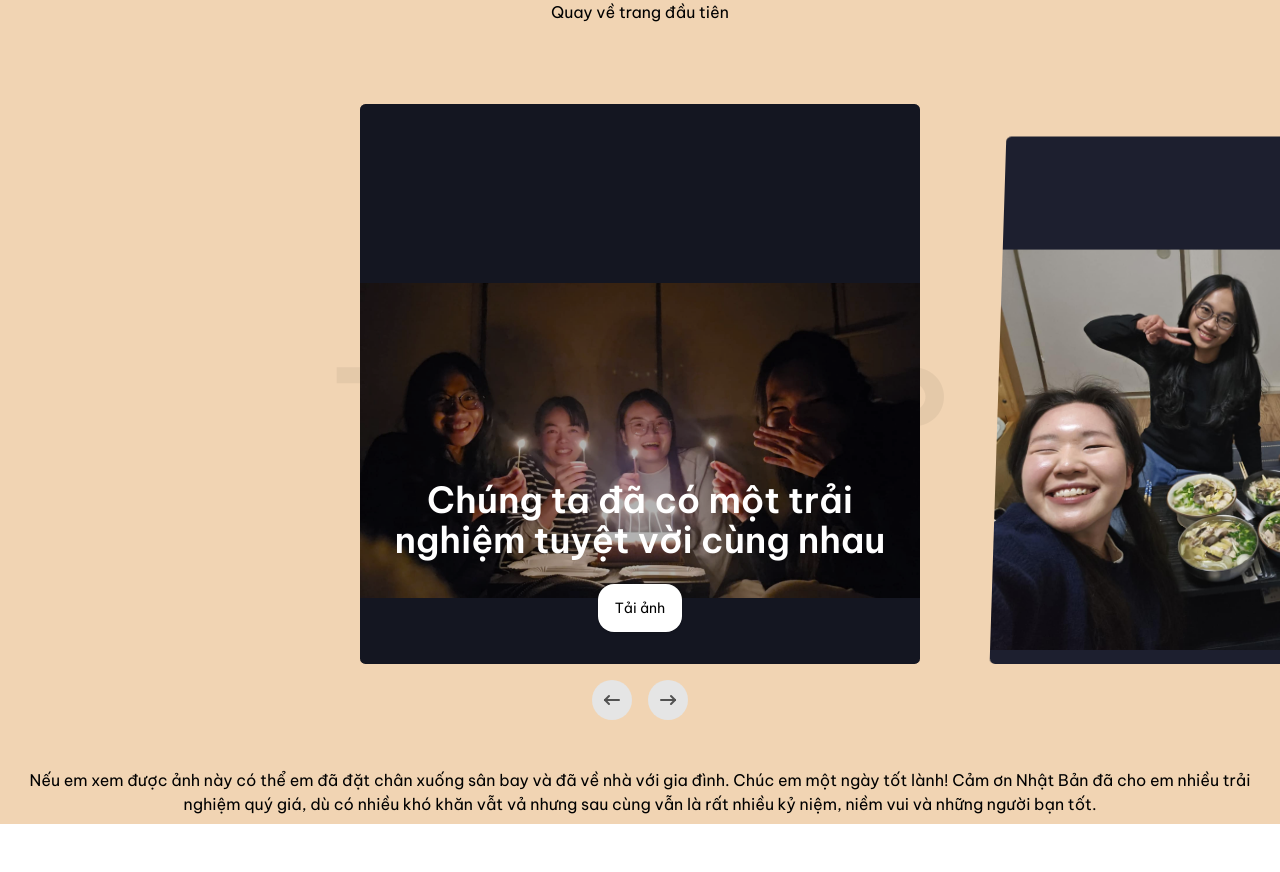
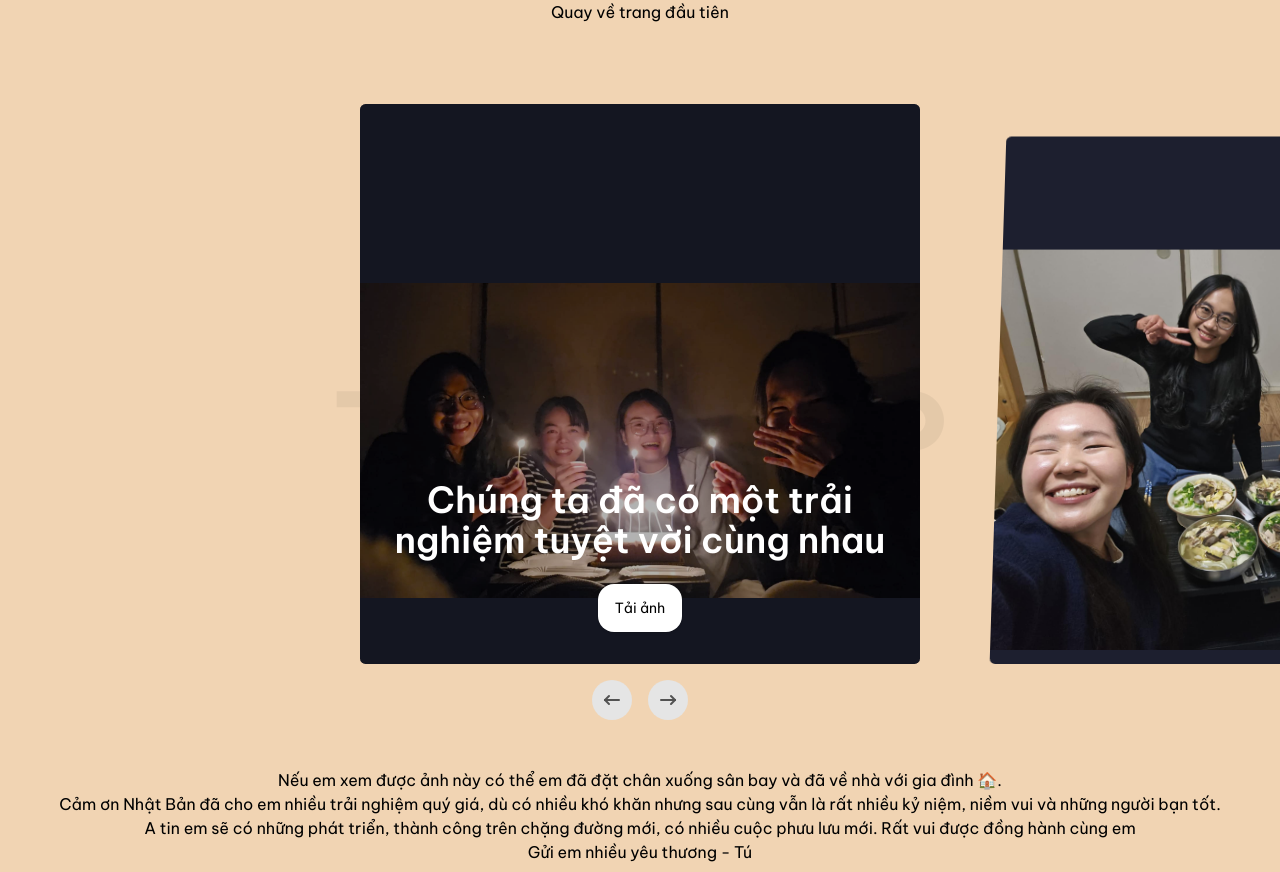
Before and after one commit to mrtuvn/todo-auth, a React (Vite) app: page /mystery in a window 1280 px wide. Before the commit the page ends 824 px from the top, so only its background shows below. Built offline with nearby package versions, Linux system fonts and the light colour scheme.

Commit message:
Fix event

```diff
--- a/index.html
+++ b/index.html
@@ -10,7 +10,7 @@
       href="https://fonts.googleapis.com/css2?family=Be+Vietnam+Pro:ital,wght@0,100;0,200;0,300;0,400;0,500;0,600;0,700;0,800;0,900;1,100;1,200;1,300;1,400;1,500;1,600;1,700;1,800;1,900&family=Mulish:ital,wght@0,200..1000;1,200..1000&family=Roboto:wght@400;500;700&display=swap"
       rel="stylesheet"
     />
-    <title>Hộp ký ức</title>
+    <title>Hộp ký ức của Hà</title>
   </head>
   <body>
     <div id="root"></div>
--- a/src/components/ui/Carousel.tsx
+++ b/src/components/ui/Carousel.tsx
@@ -49,7 +49,11 @@ const Slide = ({ slide, index, current, handleSlideClick }: SlideProps) => {
     return parts[parts.length - 1];
   }
 
-  const handleDownloadImage = (src: string) => {
+  const handleDownloadImage = (
+    event: React.MouseEvent<HTMLButtonElement>,
+    src: string,
+  ) => {
+    event.preventDefault();
     const a = document.createElement("a");
     a.href = src;
     a.download = getFileNameFromUrl(src);
@@ -130,7 +134,9 @@ const Slide = ({ slide, index, current, handleSlideClick }: SlideProps) => {
           </h2>
           <div className="flex justify-center">
             <button
-              onClick={() => handleDownloadImage(src)}
+              onClick={(event: React.MouseEvent<HTMLButtonElement>) =>
+                handleDownloadImage(event, src)
+              }
               className="mt-6  px-4 py-2 w-fit mx-auto sm:text-sm text-black bg-white h-12 border border-transparent text-xs flex justify-center items-center rounded-2xl hover:shadow-lg transition duration-200 shadow-[0px_2px_3px_-1px_rgba(0,0,0,0.1),0px_1px_0px_0px_rgba(25,28,33,0.02),0px_0px_0px_1px_rgba(25,28,33,0.08)]"
             >
               Tải ảnh
--- a/src/pages/MemoryBox.tsx
+++ b/src/pages/MemoryBox.tsx
@@ -10,10 +10,20 @@ const MemoryBox = () => {
       <OldMemo />
 
       <div className="mt-4 p-2 text-center">
-        Nếu em xem được ảnh này có thể em đã đặt chân xuống sân bay và đã về nhà
-        với gia đình. Chúc em một ngày tốt lành! Cảm ơn Nhật Bản đã cho em nhiều
-        trải nghiệm quý giá, dù có nhiều khó khăn vẫt vả nhưng sau cùng vẫn là
-        rất nhiều kỷ niệm, niềm vui và những người bạn tốt.
+        <p>
+          Nếu em xem được ảnh này có thể em đã đặt chân xuống sân bay và đã về
+          nhà với gia đình 🏠.
+        </p>
+        <p>
+          Cảm ơn Nhật Bản đã cho em nhiều trải nghiệm quý giá, dù có nhiều khó
+          khăn nhưng sau cùng vẫn là rất nhiều kỷ niệm, niềm vui và những người
+          bạn tốt.
+        </p>
+        <p>
+          A tin em sẽ có những phát triển, thành công trên chặng đường mới, có
+          nhiều cuộc phưu lưu mới. Rất vui được đồng hành cùng em
+        </p>
+        <p className="">Gửi em nhiều yêu thương - Tú</p>
       </div>
     </div>
   );
```
Also changed, not shown: src/pages/TodoPage.tsx (+0 -7 lines).
